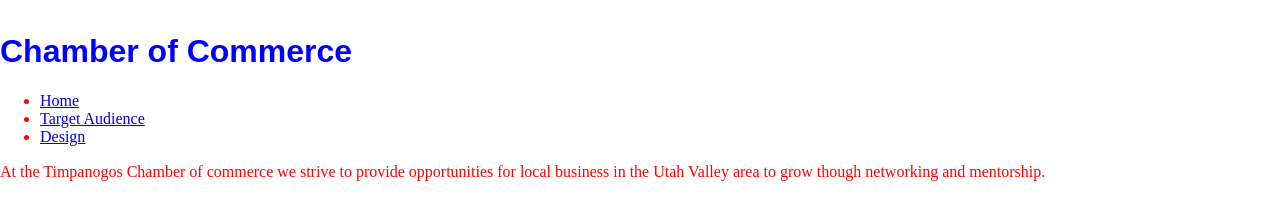
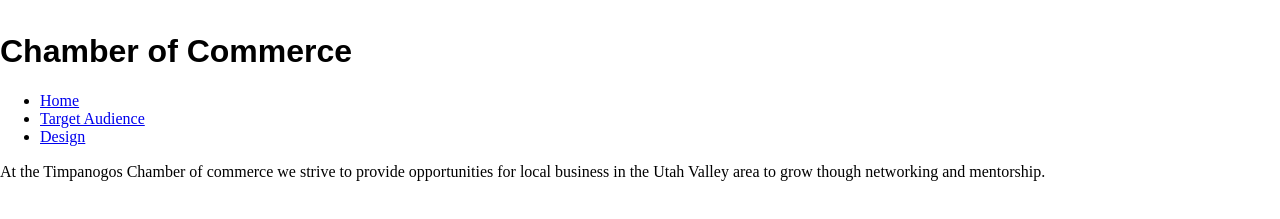
Before and after one commit to BrianBawden/wdd230, a plain HTML site: page lesson03/index.html in a window 1280 px wide. Shown: the part 73-292 px from the top of the page. Drawn offline with Linux system fonts and the light colour scheme.

Commit message:
remove color text for testing.

```diff
--- a/lesson03/style/style.css
+++ b/lesson03/style/style.css
@@ -1,12 +1,10 @@
 body{
     font-family: 'Playfair Display', serif;
-color: red;
 }
 
 
 h1, h2, h3, h4{
     font-family: 'Oswald', sans-serif;
-    color: blue;
 }
 
 header img{
```
